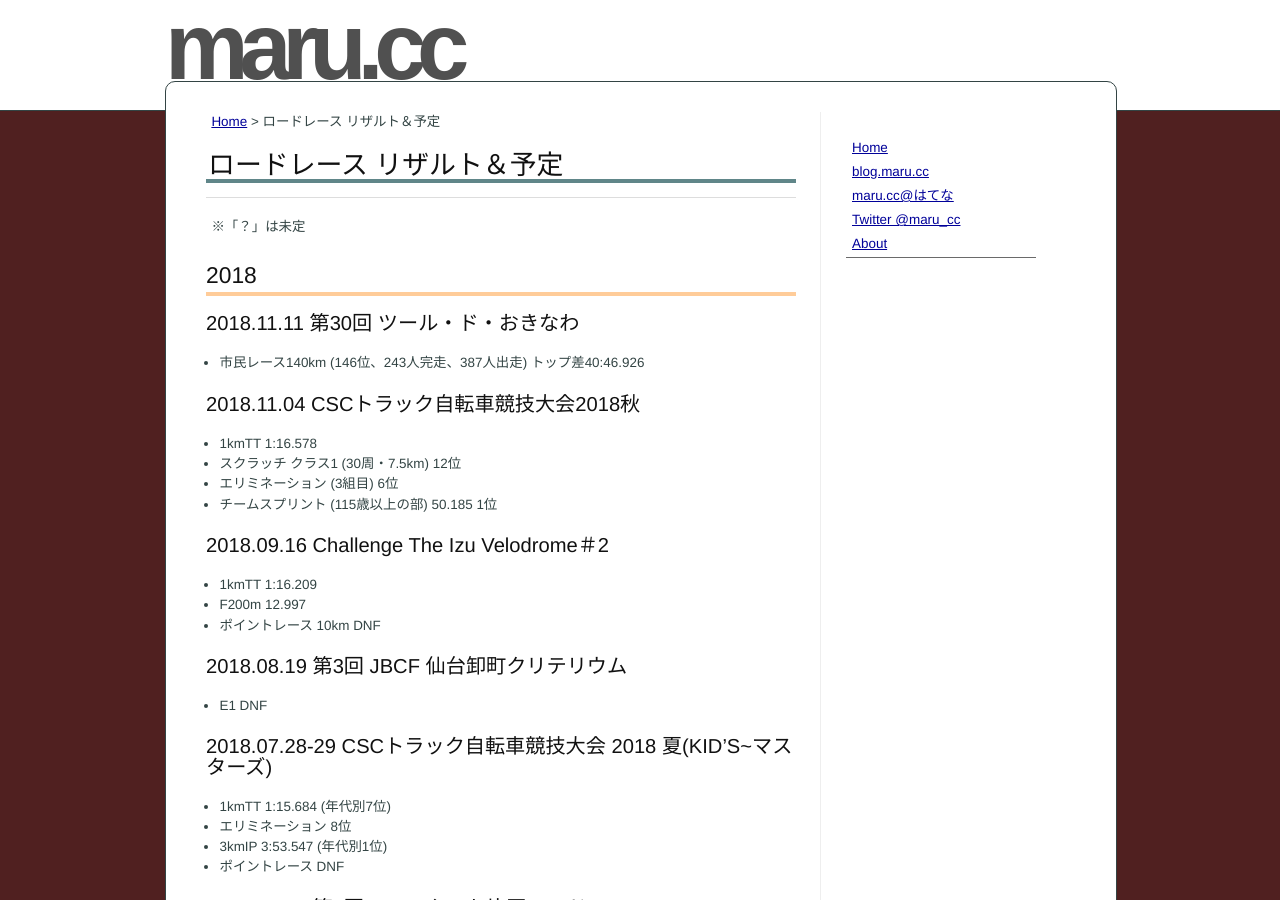
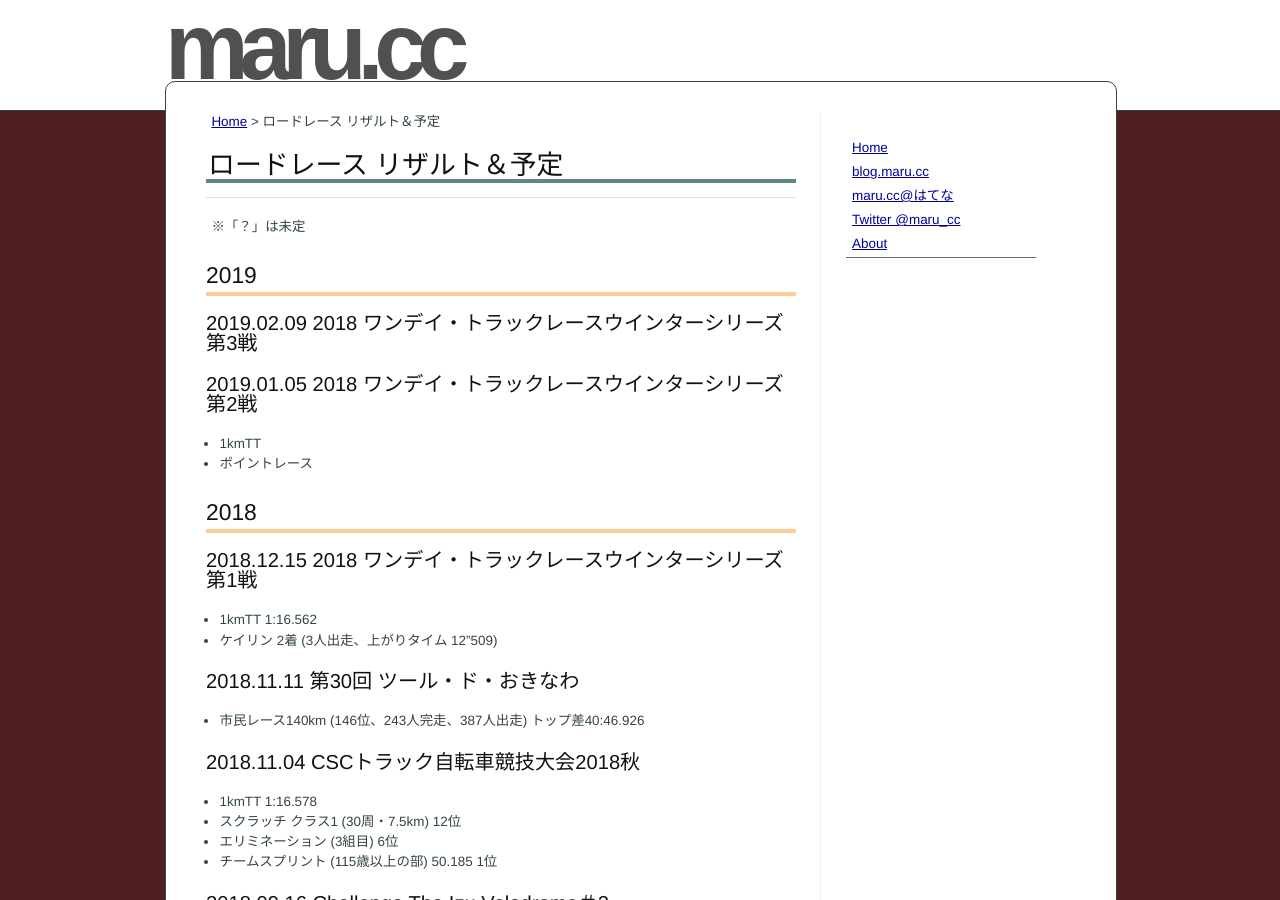
Before and after one commit to marucc/marucc.github.io, a Jekyll site: the page built from sports/results_bike.md, in a window 1280 px wide and 900 px high. Built offline with Jekyll 4.4.1, drawn with Linux system fonts in a browser that asks for light colours.

Commit message:
sports/results_bike.md updated from https://stackedit.io/

```diff
--- a/sports/results_bike.md
+++ b/sports/results_bike.md
@@ -11,7 +11,19 @@ markdown: kramdown
 ----------
 ※「？」は未定
 
+## 2019
+
+### 2019.02.09 2018 ワンデイ・トラックレースウインターシリーズ第3戦
+
+### 2019.01.05 2018 ワンデイ・トラックレースウインターシリーズ第2戦
+* 1kmTT
+* ポイントレース
+
 ## 2018
+
+### 2018.12.15 2018 ワンデイ・トラックレースウインターシリーズ第1戦
+* 1kmTT 1:16.562
+* ケイリン 2着 (3人出走、上がりタイム 12"509)
 
 ### 2018.11.11 第30回 ツール・ド・おきなわ
 * 市民レース140km (146位、243人完走、387人出走) トップ差40:46.926
```
